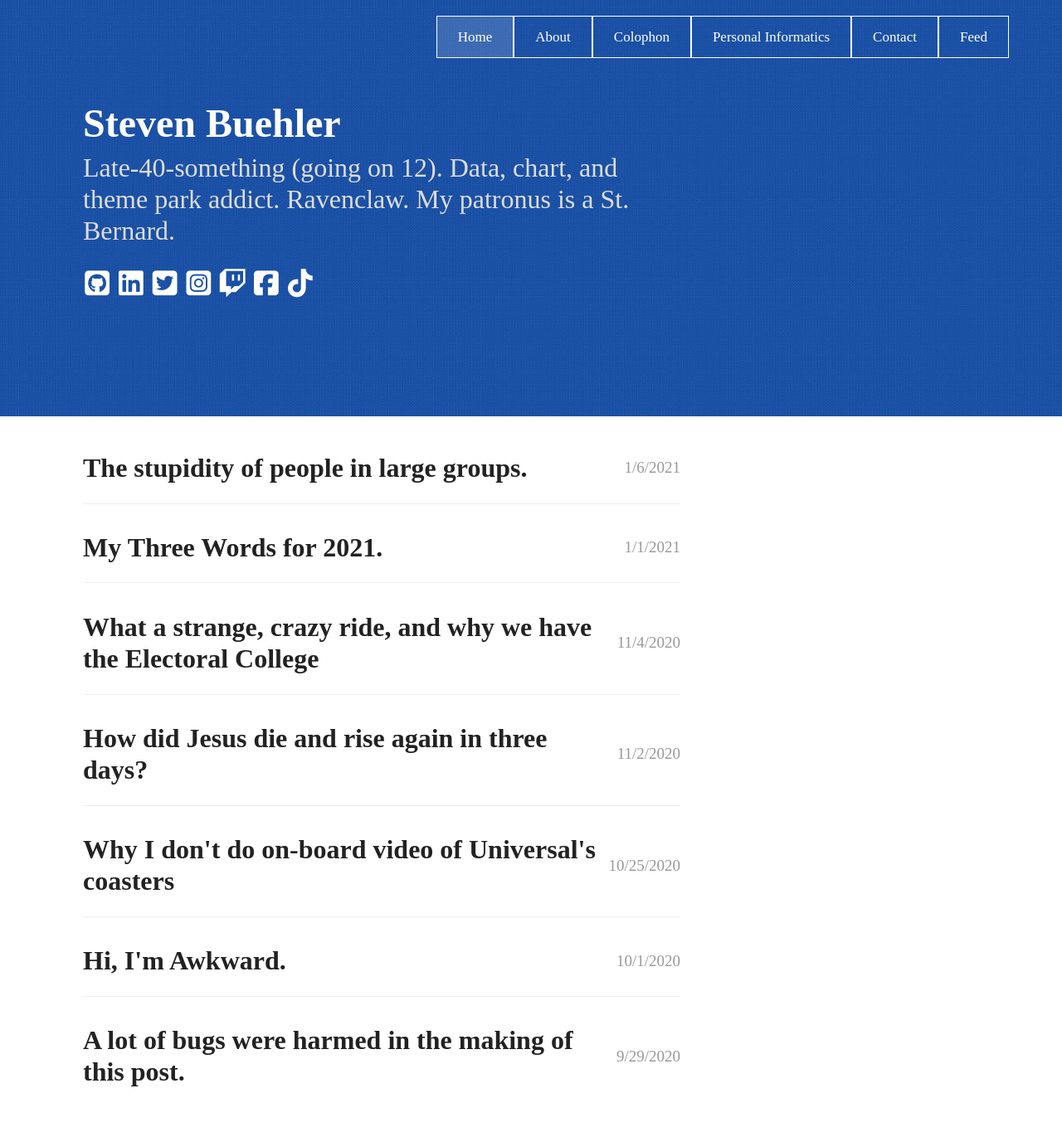
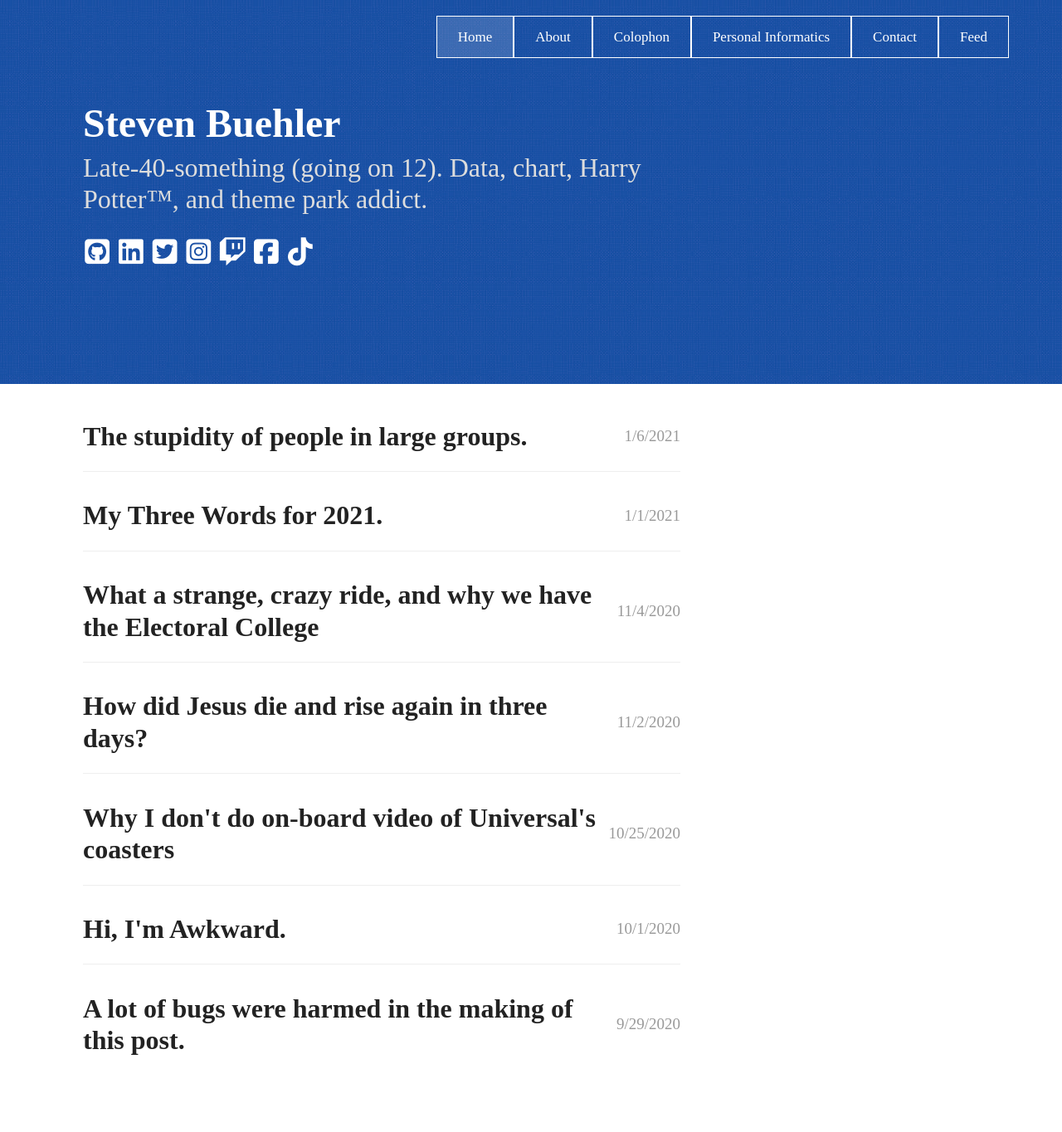
Before and after one commit to stevenbuehler/stevenbuehler.github.io, a Jekyll site: the page built from index.md, in a window 1280 px wide. Shown: the whole page at 83% size. Built offline with Jekyll 4.4.1, drawn with Linux system fonts in a browser that asks for light colours; nearby versions of some CDN libraries; some web fonts are replaced; after the commit the page ends 1327 px from its top, so only the background shows below that.

Commit message:
Header fix

```diff
--- a/_config.yml
+++ b/_config.yml
@@ -2,7 +2,7 @@ title: Steven Watson Buehler
 author: Steven Watson Buehler
 email: stevenwbuehler@icloud.com
 description: > # this means to ignore newlines until "show_excerpts:"
-  Late-40-something (going on 12). Data, chart, Harry Potter, and theme park addict.
+  Late-40-something (going on 12). Data, chart, Harry Potter™, and theme park addict.
 show_excerpts: false # set to true to show excerpts on the homepage
 baseurl:
 
@@ -17,7 +17,7 @@ site:
 permalink: /posts/:title/
 texture:
   title: Steven Buehler
-  tagline: Late-40-something (going on 12). Data, chart, and theme park addict. Ravenclaw. My patronus is a St. Bernard.
+  tagline: Late-40-something (going on 12). Data, chart, Harry Potter™, and theme park addict.
   date_format: "%m/%d/%Y"
   style: blue
   showNav: true
```
